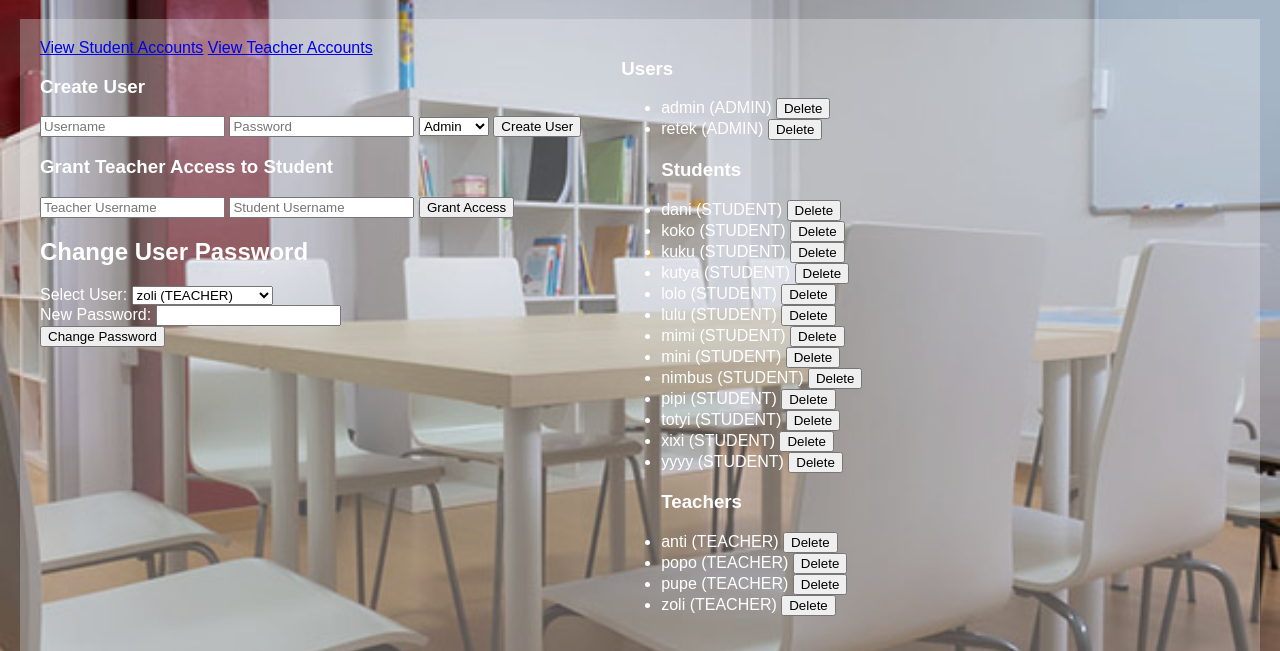
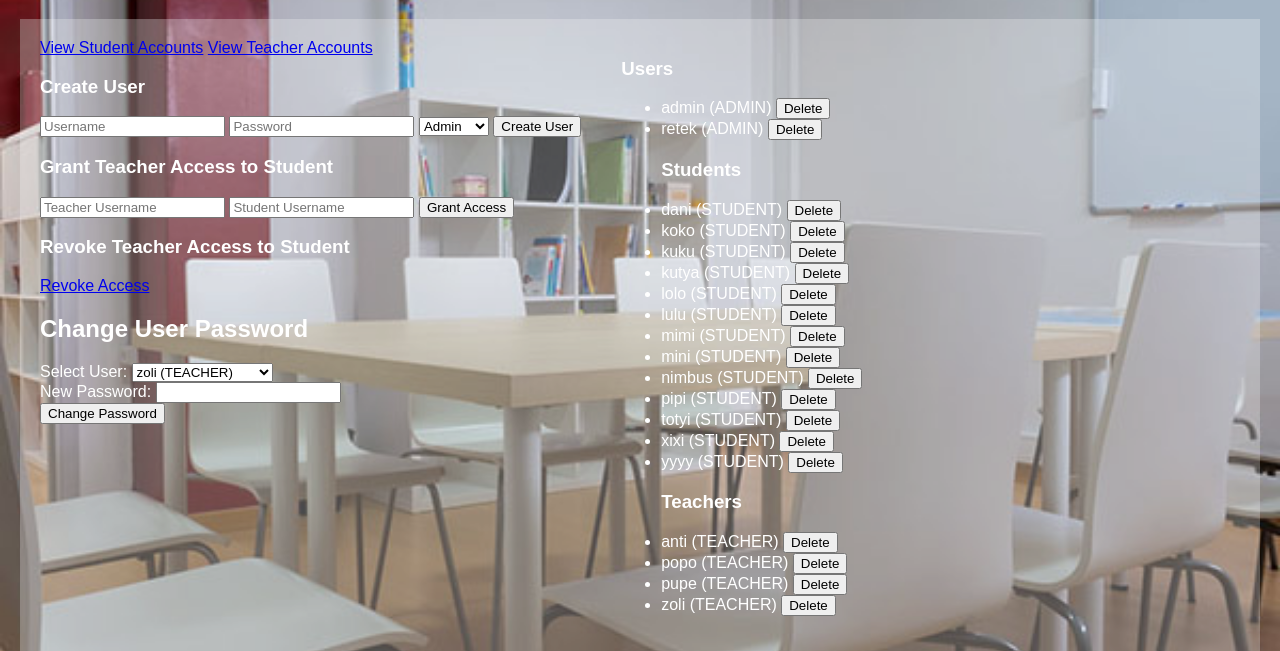
Before and after one commit to zsbati/mvp3, a Flask app: page /admin/home in a window 1280 px wide. Shown: the part 237-888 px from the top of the page. Run offline with Flask 3, Linux system fonts and the light colour scheme; a user stored in the database is signed in; parts of the project's set-up code (start-up, migrations or seed data) failed here and were passed over.

Commit message:
Revoke teacher access and Delete/Revoke confirmation DONE.

```diff
--- a/app.py
+++ b/app.py
@@ -103,9 +103,16 @@ def change_password():
 def admin_required(f):
     @wraps(f)
     def decorated_function(*args, **kwargs):
-        if not current_user.is_authenticated or current_user.user_type != UserType.ADMIN:
-            flash('You must be an administrator to access this page.', 'danger')
+        if not current_user.is_authenticated:
+            print("admin_required: User is not authenticated")  # Add logging
+            flash('You must be logged in to access this page.', 'danger')  # More general flash message
             return redirect(url_for('login'))
+        elif current_user.user_type != UserType.ADMIN:  # Use elif instead of separate if
+            print(f"admin_required: User is logged in, but user_type is {current_user.user_type}, not ADMIN")  # Add logging
+            flash('You are not authorized to access this page.', 'danger')  # More appropriate flash message
+            return redirect(url_for('home'))  # Or another appropriate page
+        else:
+            print("admin_required: User is an ADMIN. Proceeding to view function.")  # Add logging
         return f(*args, **kwargs)
 
     return decorated_function
@@ -323,6 +330,45 @@ def grant_access():
     return redirect(url_for('admin_home'))
 
 
+@app.route('/revoke_access', methods=['POST'])
+@login_required
+def revoke_access():
+    if current_user.user_type != UserType.ADMIN:
+        return 'Unauthorized', 403
+
+    teacher_username = request.form['teacher_username']  # changed from teacher to teacher_username
+    student_username = request.form['student_username']  # changed from student to student_username
+
+    teacher = User.query.filter_by(username=teacher_username, user_type=UserType.TEACHER).first()
+    student = User.query.filter_by(username=student_username, user_type=UserType.STUDENT).first()
+
+    if teacher and student:
+        # Find the existing relationship
+        existing_access = TeacherStudent.query.filter_by(teacher_id=teacher.id, student_id=student.id).first()
+        if existing_access:
+            db.session.delete(existing_access)
+            db.session.commit()
+            flash(f'Access revoked for {teacher_username} from {student_username}')
+        else:
+            flash(f'No existing access to revoke for {teacher_username} from {student_username}')
+    else:
+        flash('Invalid teacher or student username')  # Keep error handling consistent
+
+    return redirect(url_for('admin_home'))
+
+
+@app.route('/revoke_access_form')
+@login_required
+def revoke_access_form():
+    if current_user.user_type != UserType.ADMIN:
+        return 'Unauthorized', 403
+
+    teachers = User.query.filter_by(user_type=UserType.TEACHER).all()
+    students = User.query.filter_by(user_type=UserType.STUDENT).all()
+
+    return render_template('revoke_access.html', teachers=teachers, students=students)
+
+
 @app.route('/add_comment/<int:student_id>', methods=['POST'])
 @login_required
 def add_comment(student_id):
--- /dev/null
+++ b/static/confirmDelete.js
@@ -0,0 +1,10 @@
+// /static/confirmDelete.js
+function confirmDelete(username) {
+    return confirm(`Really delete ${username}?`);
+}
+
+function confirmRevoke(form) { // Removed username argument
+    if (confirm("Are you sure you want to revoke access?")) { // Simpler message
+        form.submit();
+    }
+}
--- /dev/null
+++ b/static/confirmRevokeAccess.js
@@ -0,0 +1,5 @@
+function confirmRevokeAccess() {
+    const teacherUsername = document.getElementById('teacher').value;
+    const studentUsername = document.getElementById('student').value;
+    return confirm(`Really revoke access for ${teacherUsername} from ${studentUsername}?`);
+}
--- a/templates/admin_home.html
+++ b/templates/admin_home.html
@@ -1,4 +1,5 @@
 <!-- templates/admin_home.html -->
+<script src="{{ url_for('static', filename='confirmDelete.js') }}"></script>
 {% extends "base.html" %}
 
 {% block title %}Admin Dashboard{% endblock %}
@@ -34,6 +35,10 @@
             <input type="text" name="student_username" placeholder="Student Username" required>
             <button type="submit">Grant Access</button>
         </form>
+
+        <h3>Revoke Teacher Access to Student</h3>
+        <a href="{{ url_for('revoke_access_form') }}" class="btn btn-secondary">Revoke Access</a>
+
 
         <h2>Change User Password</h2>
         <form method="POST" action="{{ url_for('change_user_password') }}">
@@ -74,7 +79,8 @@
             {% for user in group.list %}
             <li>
                 {{ user.username }} ({{ user.user_type.value }})
-                <form action="{{ url_for('delete_user', user_id=user.id) }}" method="post" style="display: inline;">
+                <form action="{{ url_for('delete_user', user_id=user.id) }}" method="post" style="display: inline;"
+                      onsubmit="return confirmDelete('{{ user.username }}');">
                     <button type="submit">Delete</button>
                 </form>
             </li>
```
Also changed, not shown: templates/revoke_access.html (added, +28 -0 lines), instance/app.db.
